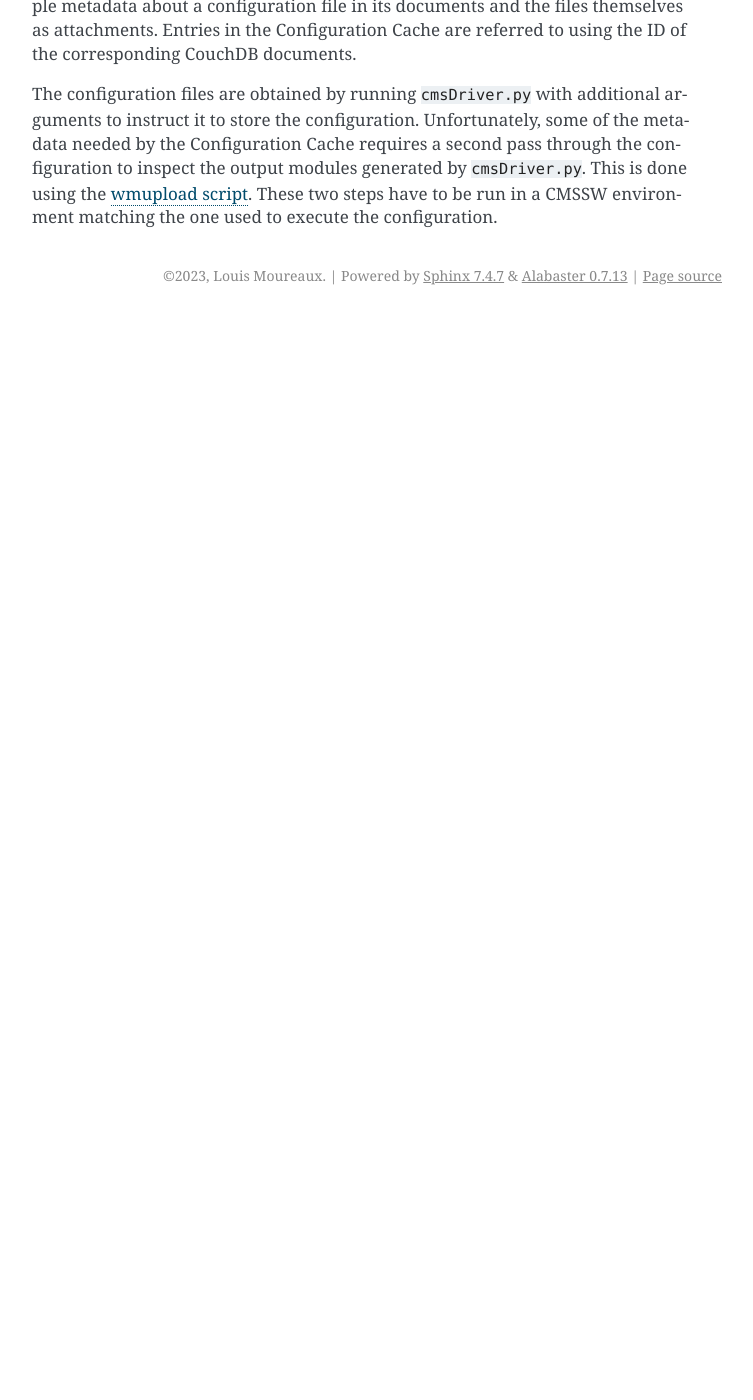
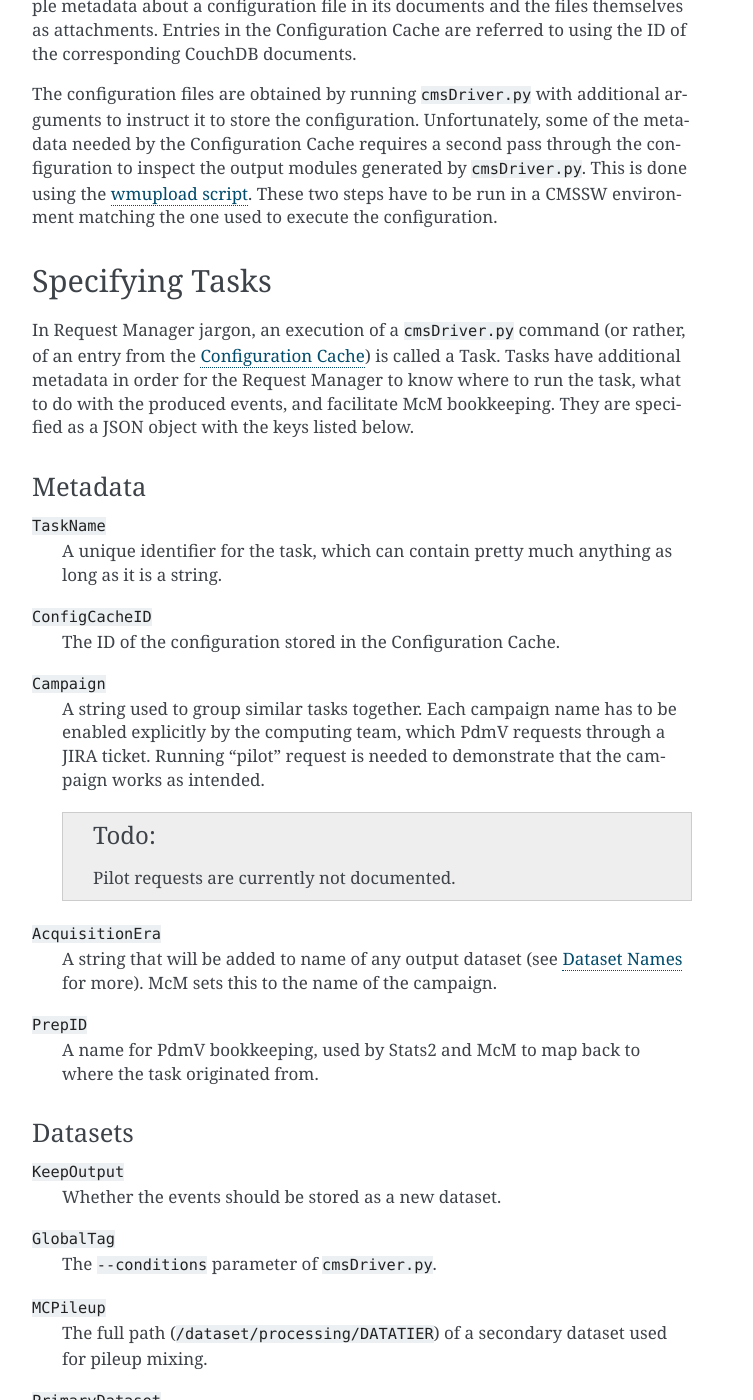
Before and after one commit to lmoureaux/McM-errands, a Sphinx documentation site: the page built from docs/reqmgr.rst, in a window 1280 px wide and 1400 px high, scrolled down 578 px. Shown: the whole window, without its empty margins (388-1141 px from the left). Built offline with Sphinx 7.4.7, drawn with Linux system fonts in a browser that asks for light colours; before the commit the page ends 900 px from its top, so only the background shows below that; some of the changed text lies outside the part shown.

Commit message:
Start documenting task specifications

```diff
--- a/docs/conf.py
+++ b/docs/conf.py
@@ -14,11 +14,12 @@ release = ''
 # -- General configuration ---------------------------------------------------
 # https://www.sphinx-doc.org/en/master/usage/configuration.html#general-configuration
 
-extensions = []
+extensions = ["sphinx.ext.todo"]
+
+todo_include_todos = True
 
 templates_path = ['_templates']
 exclude_patterns = []
-
 
 
 # -- Options for HTML output -------------------------------------------------
--- a/docs/reqmgr.rst
+++ b/docs/reqmgr.rst
@@ -19,6 +19,7 @@ to a file ready for analysis: event generation, detector simulation, trigger
 system emulation, reconstruction and formatting as NANOAOD. Each of them gets
 submitted as a separate task to the Request Manager.
 
+.. _config-cache:
 
 The Configuration Cache
 -----------------------
@@ -38,3 +39,105 @@ is done using the `wmupload script`_. These two steps have to be run in a CMSSW
 environment matching the one used to execute the configuration.
 
 .. _wmupload script: https://github.com/cms-PdmV/wmcontrol/blob/master/wmupload.py
+
+
+Specifying Tasks
+----------------
+
+In Request Manager jargon, an execution of a ``cmsDriver.py`` command (or
+rather, of an entry from the :ref:`Configuration Cache <config-cache>`) is
+called a Task. Tasks have additional metadata in order for the Request Manager
+to know where to run the task, what to do with the produced events, and
+facilitate McM bookkeeping. They are specified as a JSON object with the keys
+listed below.
+
+Metadata
+^^^^^^^^
+
+``TaskName``
+    A unique identifier for the task, which can contain pretty much anything as
+    long as it is a string.
+
+``ConfigCacheID``
+    The ID of the configuration stored in the Configuration Cache.
+
+``Campaign``
+    A string used to group similar tasks together. Each campaign name has to be
+    enabled explicitly by the computing team, which PdmV requests through a JIRA
+    ticket. Running "pilot" request is needed to demonstrate that the campaign
+    works as intended.
+
+    .. todo:: Pilot requests are currently not documented.
+
+``AcquisitionEra``
+    A string that will be added to name of any output dataset (see
+    :ref:`Dataset Names <dataset-names>` for more). McM sets this to the name of
+    the campaign.
+
+``PrepID``
+    A name for PdmV bookkeeping, used by Stats2 and McM to map back to where the
+    task originated from.
+
+Datasets
+^^^^^^^^
+
+``KeepOutput``
+    Whether the events should be stored as a new dataset.
+
+``GlobalTag``
+    The ``--conditions`` parameter of ``cmsDriver.py``.
+
+``MCPileup``
+    The full path (``/dataset/processing/DATATIER``) of a secondary dataset used
+    for pileup mixing.
+
+``PrimaryDataset``
+    If the output is to be saved, this is used as the first part of the dataset
+    name. See :ref:`Dataset Names <dataset-names>` for more.
+
+``ProcessingString``
+    Used in the second part of the dataset name. This is in most cases identical
+    to the global tag, but can sometimes contain more information. See
+    :ref:`Dataset Names <dataset-names>` for more.
+
+``ProcessingVersion``
+    This field is set when for some reason a dataset needs to be produced more
+    than once. This can be used by computing when recovering failed tasks, or by
+    McM itself.
+
+Technical
+^^^^^^^^^
+
+``CMSSWVersion``
+    The version of CMSSW in which to run the task, e.g.
+    ``CMSSW_10_2_12_patch1``.
+
+``EventStreams``  (optional)
+    The number of event streams used by the configuration. Identical to the
+    corresponding ``cmsDriver.py`` argument.
+
+``Multicore``
+    The number of threads to allocate for the request.
+
+``ScramArch``
+    A list of scram architectures the request can run in. McM always uses the
+    `official architecture`_ for the corresponding CMSSW release.
+
+.. _official architecture: https://cmssdt.cern.ch/SDT/cgi-bin/ReleasesXML?anytype=1
+
+
+.. _dataset-names:
+
+Dataset Names
+-------------
+
+.. todo:: Fill
+
+
+Task and Step Chains
+--------------------
+
+McM uses two modes of operation of the Request Manager, called TaskChain and
+StepChain. They are conceptually very similar:
+
+.. todo:: Fill
```
